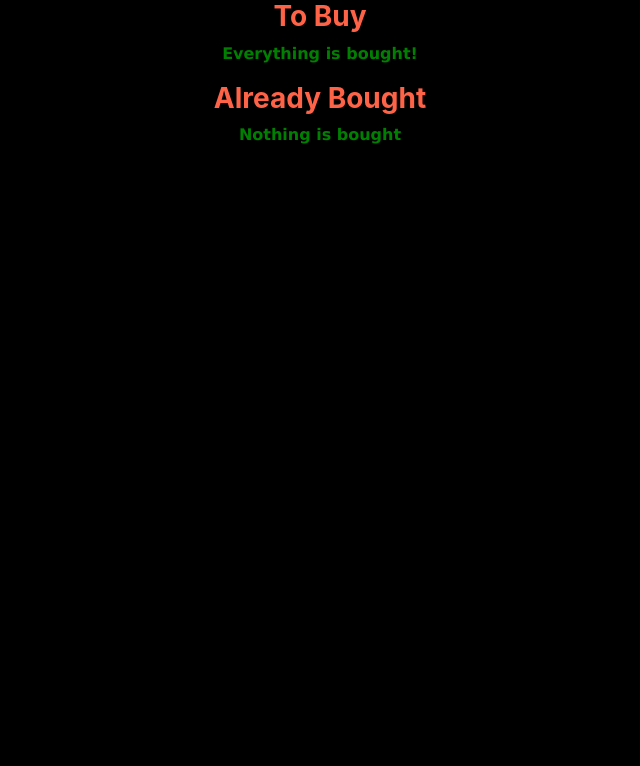
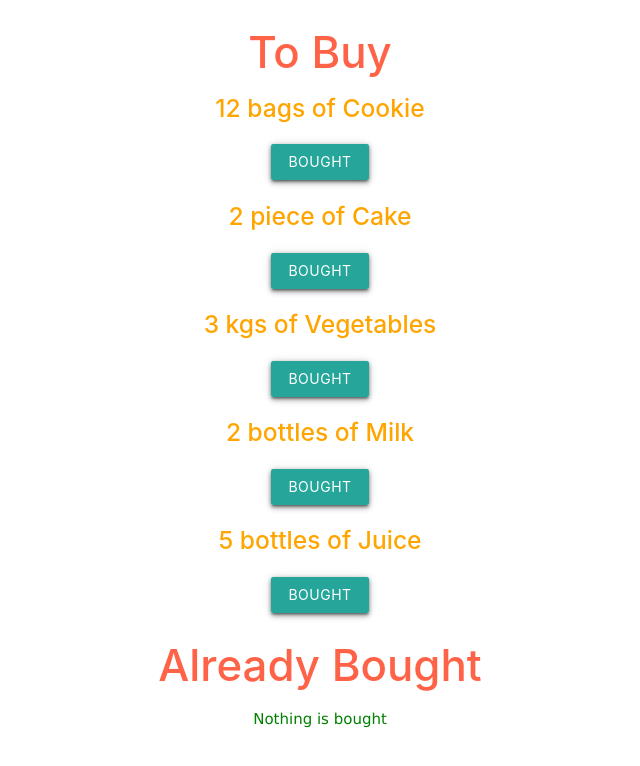
Before and after one commit to Shreya3711/Listing-AngularJS, a plain HTML site: page index.html in a window 1280 px wide. Shown: the whole page, without its empty margins (320-960 px from the left). Drawn offline with nearby package versions, Linux system fonts and the light colour scheme.

Commit message:
Update index.html

```diff
--- a/index.html
+++ b/index.html
@@ -6,9 +6,20 @@
     <link rel="stylesheet" href="https://maxcdn.bootstrapcdn.com/bootstrap/4.3.1/css/bootstrap.min.css">
     <script type="text/javascript" src="https://ajax.googleapis.com/ajax/libs/angularjs/1.6.9/angular.min.js"></script>
     <script type="text/javascript" src="shoppinglist.js"></script>
+
+    <!-- extra -->
+        <meta name = "viewport" content = "width = device-width, initial-scale = 1">
+      <link rel = "stylesheet"
+         href = "https://fonts.googleapis.com/icon?family=Material+Icons">
+      <link rel = "stylesheet"
+         href = "https://cdnjs.cloudflare.com/ajax/libs/materialize/0.97.3/css/materialize.min.css">
+      <script type = "text/javascript"
+         src = "https://code.jquery.com/jquery-2.1.1.min.js"></script>
+      <script src = "https://cdnjs.cloudflare.com/ajax/libs/materialize/0.97.3/js/materialize.min.js">
+      </script>
     <style>
       body{
-        background: black;
+        background: white;
       }
       h5{
         color:orange;
@@ -23,23 +34,22 @@
     </style>
   </head>
     <body ng-app="App" >
-  <center ng-controller="ShoppingListController">
-
+  <center ng-controller="ShoppingListController as ctrl1">
 
     <h3><strong>To Buy</strong></h3>
-    <div ng-if="!ToBuy.length"><p> <strong>Everything is bought!</strong> </p></div>
-    <div ng-repeat="item in ToBuy">
+    <div ng-if="!ctrl1.items.length"><p> <strong>Everything is bought!</strong> </p></div>
+    <div ng-repeat="item in ctrl1.items">
       <h5><strong>{{item.quantity}} of {{item.name}} </strong>
       <div class="container" style="width: 10%;margin: 10px auto 10px auto;">
-      <button class="btn btn-success my-4 btn-block" ng-click="remove($index)"> Bought </button></h5>
+      <p class="z-depth-2"><button class="btn btn-success my-4 btn-block" ng-click="ctrl1.buyItem($index)"> Bought </button></p></h5>
     </div>
     </div>
 
-
+    <div ng-controller="ShoppingListBoughtController as ctrl2">
     <h3><strong>Already Bought</strong></h3>
-    <div ng-if="!AlreadyBought.length"><p> <strong>Nothing is bought </strong></p></div>
-    <div ng-repeat="item2 in AlreadyBought">
-      <h5><strong>{{item2.quantity}} of {{item2.name}} </strong>     </div>
+    <div ng-if="!ctrl2.items.length"><p> <strong>Nothing is bought </strong></p></div>
+    <div ng-repeat="item in ctrl2.items">
+      <h5><strong>{{item.quantity}} of {{item.name}} </strong>     </div>
 
 </center>
 </body>
```
